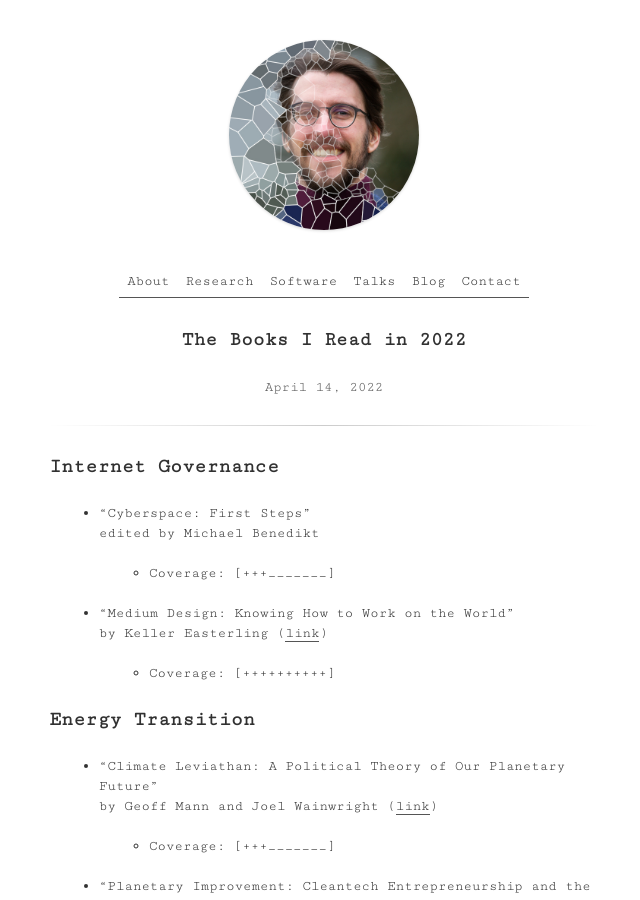
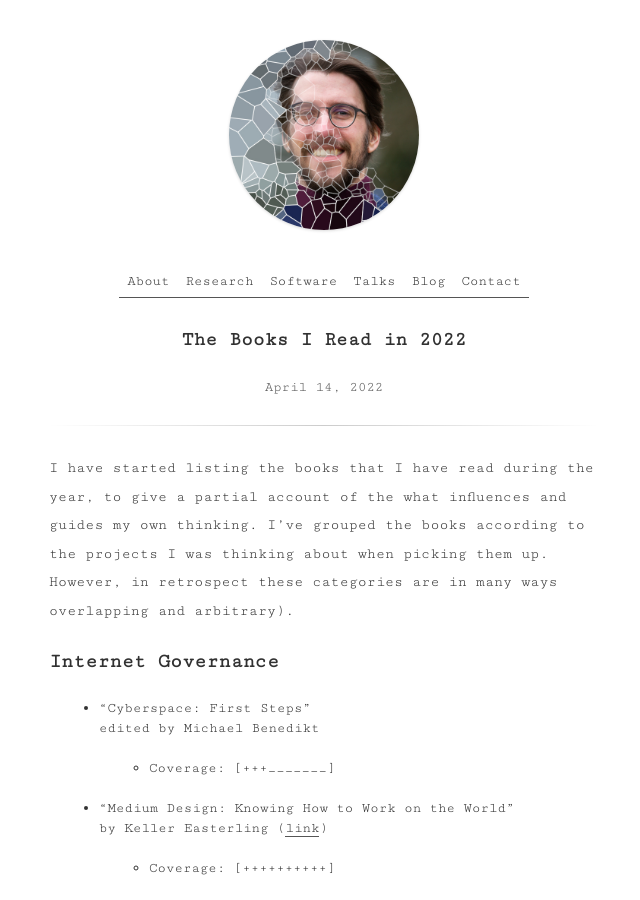
Before and after one commit to Christovis/Christovis.github.io, a Jekyll site: the page built from _blog/2022-04-14-blog-books.md, in a window 1280 px wide and 900 px high. Shown: the whole window, without its empty margins (316-956 px from the left). Built offline with Jekyll 4.4.1, drawn with Linux system fonts in a browser that asks for light colours.

Commit message:
update books

```diff
--- a/_blog/2022-04-14-blog-books.md
+++ b/_blog/2022-04-14-blog-books.md
@@ -4,6 +4,8 @@ type: blog
 date: 2022-04-14
 authors: Christoph Becker
 ---
+
+I have started listing the books that I have read during the year, to give a partial account of the what influences and guides my own thinking. I’ve grouped the books according to the projects I was thinking about when picking them up. However, in retrospect these categories are in many ways overlapping and arbitrary).
 
 ### **Internet Governance**
 
```
Also changed, not shown: _blog/2021-12-31-blog-books.md (+2 -0 lines).
